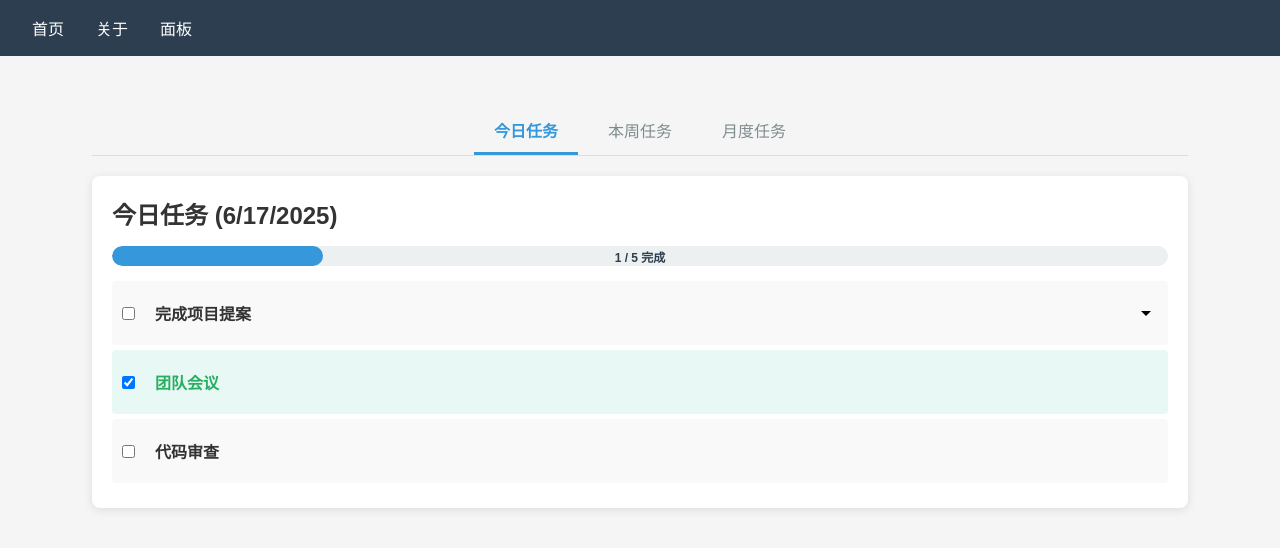
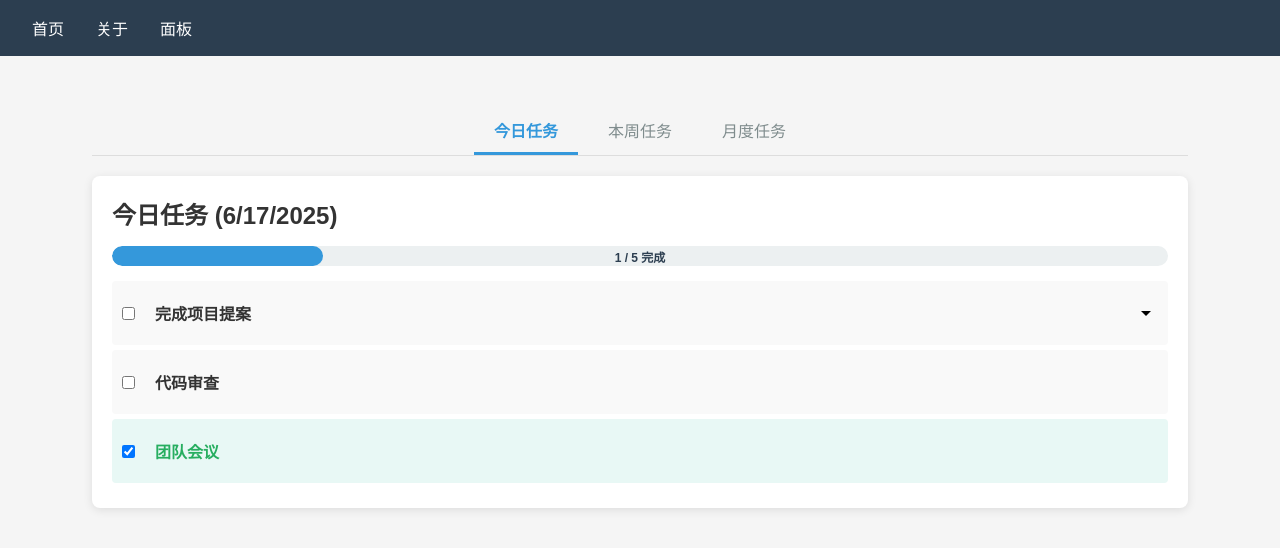
Before and after one commit to Yoak3n/ducker, a React (Vite) app: page /dashboard in a window 1280 px wide. Shown: the top 548 px of the page. Built offline with nearby package versions, Linux system fonts and the light colour scheme.

Commit message:
feat(TaskList): 添加任务按完成状态排序功能

```diff
--- a/src/components/Task/TaskList/index.tsx
+++ b/src/components/Task/TaskList/index.tsx
@@ -29,8 +29,14 @@ export default function TaskList({ tasks,setTasks }: Props) {
             }))
         }
     }
+    const sortedTasks = [...tasks].sort((a, b) => {
+        if (a.completed && !b.completed) return 1;
+        if (!a.completed && b.completed) return -1;
+        return 0;
+    });
+
     return <ul className="task-list">
-        {tasks.map(task => (
+        {sortedTasks.map(task => (
             <TaskItem key={task.id} task={task} changeTask={handleTaskChange}/>
         ))}
     </ul>
```
